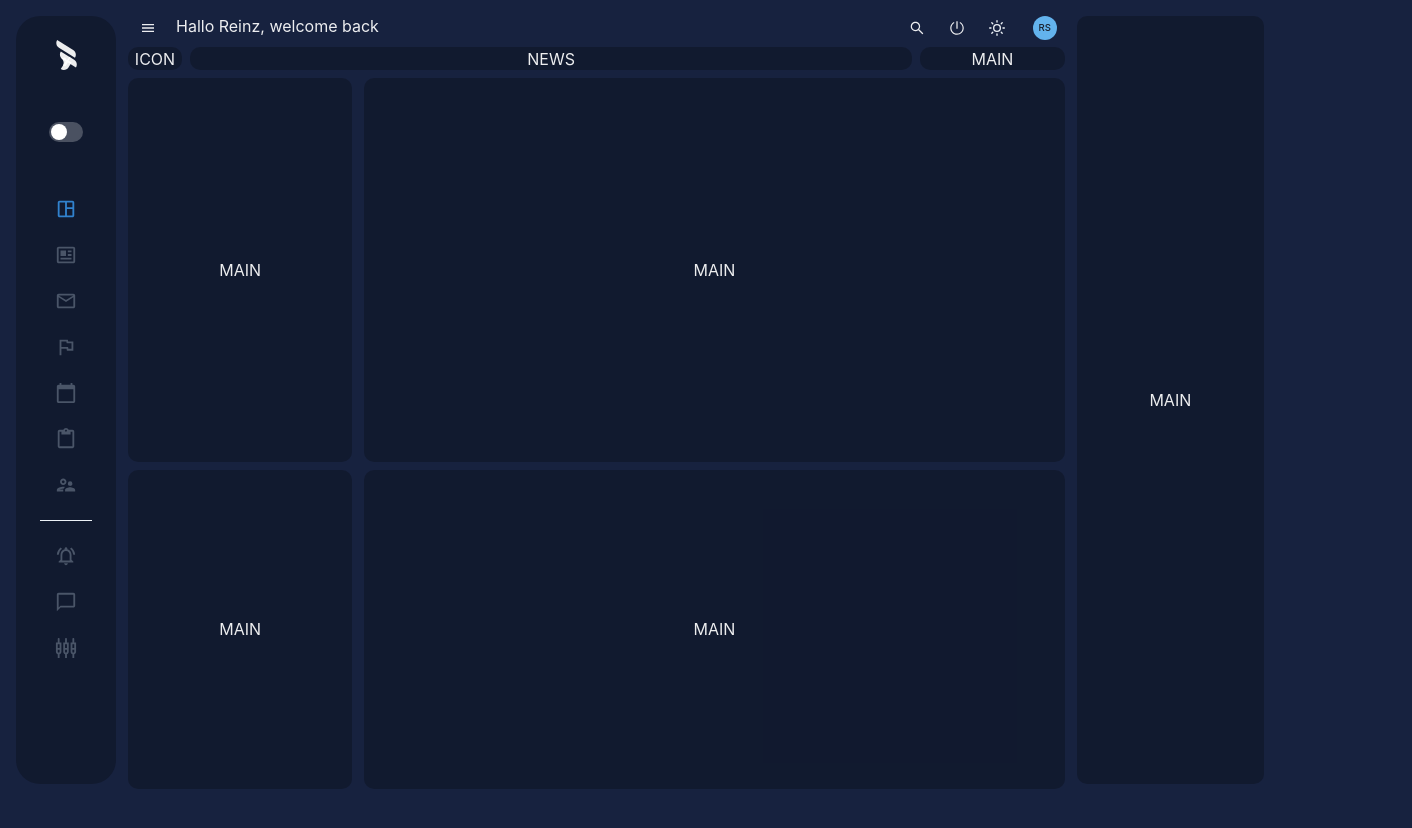
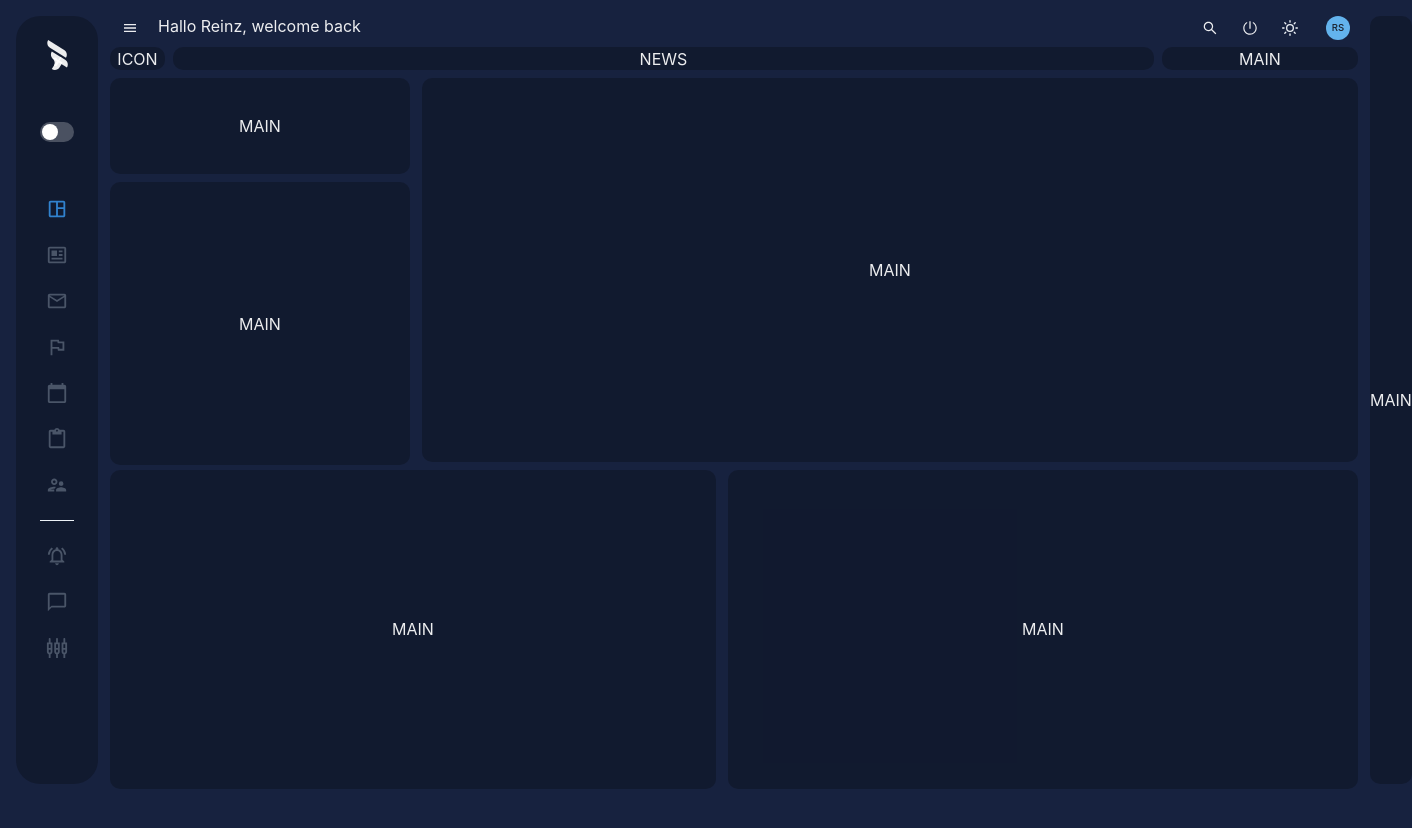
Before and after one commit to reinz-dev/jkon-dashboard, a Next.js app: page /dashboard/DashboardPage in a window 1280 px wide. Shown: the top 828 px of the page, 1412 px wide, since content can reach past the window. Built offline with nearby package versions, Linux system fonts and the light colour scheme.

Commit message:
modified dashboard colom

```diff
--- a/pages/dashboard/DashboardPage.jsx
+++ b/pages/dashboard/DashboardPage.jsx
@@ -8,6 +8,7 @@ import {
   ModalBody,
   ModalCloseButton,
   useColorModeValue,
+  HStack,
 } from "@chakra-ui/react";
 import React, { useState } from "react";
 import { useRouter } from "next/router";
@@ -125,8 +126,11 @@ const DashboardPage = () => {
           </Flex>
         </Flex>
         <Flex w="full" h="50%" mt={2} gap={3}>
+          <Box w="300px" h="full">
             <Flex
               w="300px"
+              h="25%"
+              mb={2}
               justify="center"
               align="center"
               rounded={10}
@@ -134,6 +138,17 @@ const DashboardPage = () => {
             >
               MAIN
             </Flex>
+            <Flex
+              w="300px"
+              h="73.8%"
+              justify="center"
+              align="center"
+              rounded={10}
+              bg={useColorModeValue("bgLight", "bgDark")}
+            >
+              MAIN
+            </Flex>
+          </Box>
           <Flex
             w="full"
             justify="center"
@@ -148,7 +163,7 @@ const DashboardPage = () => {
         </Flex>
         <Flex w="full" h="41.5%" mt={2} gap={3}>
           <Flex
-            w="300px"
+            w="1200px"
             justify="center"
             align="center"
             rounded={10}
@@ -168,7 +183,7 @@ const DashboardPage = () => {
         </Flex>
       </Box>
       <Flex
-        w="20%"
+        w="15%"
         justify="center"
         align="center"
         rounded={10}
```
Lines whose indentation alone changed are shown as unchanged.
